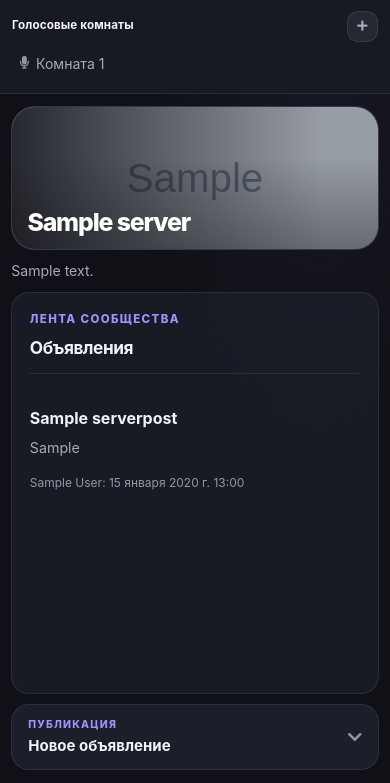
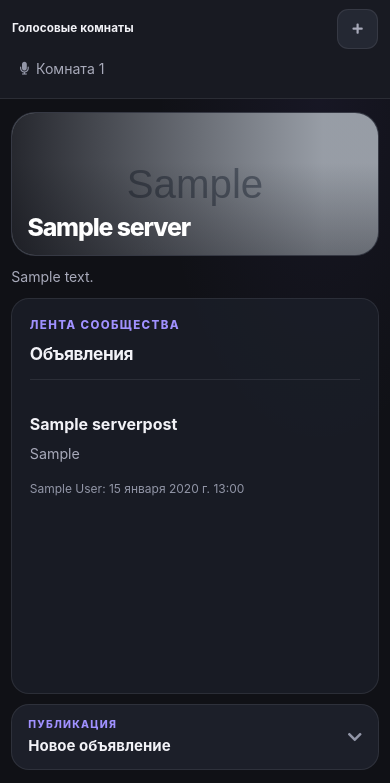
Before and after one commit to MichaelBogdanov/vibetalk, a Django app: page /server/1/ in a window 390 px wide. Shown: the part 61-844 px from the top of the page. Run offline with Django 4.2, Linux system fonts and the light colour scheme; a user stored in the database is signed in; tables that the repository leaves empty hold one stand-in row (values such as "Sample post"); grey boxes marked "Sample" are stand-in pictures; some libraries are stand-ins or nearby versions.

Commit message:
Исправлены детали интерфейса чатов

```diff
--- a/website/static/styles/style.css
+++ b/website/static/styles/style.css
@@ -201,9 +201,10 @@ a { color: inherit; text-decoration: none; }
 }
 .aside h3 button {
   display: grid;
-  width: 2.25rem;
-  height: 2.25rem;
-  flex: 0 0 2.25rem;
+  width: 3rem;
+  height: 3rem;
+  min-height: 3rem;
+  flex: 0 0 3rem;
   place-items: center;
   border: 1px solid var(--border);
   border-radius: 0.7rem;
@@ -238,7 +239,7 @@ a { color: inherit; text-decoration: none; }
 .aside ul li.active a > i { color: var(--accent); }
 .aside ul.server_categories li a { grid-template-columns: 1.2rem minmax(0,1fr); }
 .aside ul.rooms { min-height: 0; flex: 1 1 auto; }
-.aside:has(.rooms) h3 { margin-bottom: 0.75rem; }
+.aside:has(.rooms) h3 { min-height: 3rem; margin-bottom: 0.75rem; }
 .aside:has(.rooms) .rooms { overflow-y: auto; }
 .aside .friends { gap: 0.2rem; }
 .aside .friends li:first-child { margin-bottom: 0.55rem; }
@@ -547,6 +548,9 @@ button:disabled { cursor: wait; opacity: 0.65; }
 .server-cover h1 { position: absolute; z-index: 1; right: 1.25rem; bottom: 1.15rem; left: 1.35rem; color: white; font-size: clamp(1.5rem, 3vw, 2.35rem); }
 .server-description { max-height: 4.8rem; margin: 0; overflow: auto; color: var(--text-soft); font-size: 0.88rem; line-height: 1.55; }
 #server_posts { min-height: 0; overflow: auto; padding: 1.1rem; border: 1px solid var(--border); border-radius: var(--radius-card); background: rgba(28,31,41,.78); scrollbar-width: thin; scrollbar-color: #3e424e transparent; }
+#server_posts::-webkit-scrollbar, #messages-container::-webkit-scrollbar { width: 0.65rem; }
+#server_posts::-webkit-scrollbar-track, #messages-container::-webkit-scrollbar-track { margin-block: 0.65rem; border-radius: 999px; background: transparent; }
+#server_posts::-webkit-scrollbar-thumb, #messages-container::-webkit-scrollbar-thumb { border: 0.15rem solid transparent; border-radius: 999px; background: #3e424e; background-clip: content-box; }
 #server_posts .section-heading { padding-bottom: 0.75rem; border-bottom: 1px solid var(--border); }
 #server_posts article { padding: 1rem 0; border-bottom: 1px solid var(--border); }
 #server_posts article:last-of-type { border-bottom: 0; }
@@ -658,7 +662,7 @@ button:disabled { cursor: wait; opacity: 0.65; }
   border-radius: 1rem 1rem 1rem 0.3rem;
   background: var(--surface-raised);
 }
-#messages-container .message-header { display: flex; justify-content: flex-end; }
+#messages-container .message-header { display: flex; align-items: center; justify-content: flex-end; }
 #messages-container .message.friend_message .message-header { justify-content: flex-start; }
 #messages-container .message small { color: var(--text-muted); font-size: 0.68rem; }
 #messages-container .message-content { color: var(--text); line-height: 1.55; white-space: pre-wrap; overflow-wrap: anywhere; }
@@ -672,7 +676,7 @@ button:disabled { cursor: wait; opacity: 0.65; }
 .composer-meta { display: flex; min-height: 1.1rem; align-items: center; justify-content: space-between; gap: 1rem; }
 #filename { min-width: 0; margin: 0; overflow: hidden; color: var(--text-soft); font-size: 0.75rem; text-overflow: ellipsis; white-space: nowrap; }
 .composer-hint { margin: 0; color: var(--text-muted); font-size: 0.69rem; text-align: right; }
-.composer-controls { display: grid; grid-template-columns: minmax(0,1fr) 3rem; grid-template-rows: 3rem 3rem; align-items: stretch; gap: 0.45rem; }
+.composer-controls { display: grid; grid-template-columns: minmax(0,1fr) 3rem; grid-template-rows: 3rem 3rem; align-items: center; gap: 0.45rem; }
 #message-form textarea { grid-column: 1; grid-row: 1 / span 2; width: 100%; height: 6.45rem; min-height: 0; max-height: 6.45rem; padding: 0.8rem 0.9rem; overflow-x: hidden; overflow-y: auto; overscroll-behavior: contain; resize: none; line-height: 1.45; scrollbar-width: thin; }
 #message-form #file_upload { display: none; }
 #message-form .custom_file_upload {
@@ -715,7 +719,7 @@ button:disabled { cursor: wait; opacity: 0.65; }
     var(--canvas);
 }
 .auth-brand { display: inline-flex; align-items: center; gap: 0.65rem; margin-bottom: 1.5rem; color: var(--text); font-size: 1rem; font-weight: 800; letter-spacing: -0.02em; }
-.auth-brand img { width: 2.4rem; height: 2.4rem; padding: 0.2rem; border: 1px solid var(--border); border-radius: 0.8rem; background: var(--surface); object-fit: contain; }
+.auth-brand img { width: 2.4rem; height: 2.4rem; padding: 0.2rem; border: 1px solid var(--border); border-radius: 0.8rem; background: var(--rail); object-fit: contain; }
 .auth-panel { width: min(100%, 28rem); padding: clamp(1.4rem, 4vw, 2.25rem); border: 1px solid var(--border); border-radius: var(--radius-panel); background: rgba(28,31,41,.94); box-shadow: var(--shadow-panel); }
 .auth-panel .eyebrow { margin-bottom: 0.45rem !important; }
 .auth-panel h1 { margin: 0; font-size: 1.75rem; letter-spacing: -0.045em; }
@@ -727,6 +731,7 @@ button:disabled { cursor: wait; opacity: 0.65; }
 .auth-switch a { color: var(--accent); font-weight: 700; text-underline-offset: 0.15em; }
 .auth-switch a:hover { text-decoration: underline; }
 .swal2-popup { border: 1px solid var(--border) !important; border-radius: var(--radius-panel) !important; background: var(--surface-raised) !important; color: var(--text) !important; box-shadow: var(--shadow-panel) !important; }
+.swal2-popup .swal2-timer-progress-bar-container { border-bottom-right-radius: inherit; border-bottom-left-radius: inherit; }
 .swal2-title, .swal2-html-container { color: var(--text) !important; }
 .swal2-popup .swal2-styled.swal2-confirm { min-height: 2.75rem; padding: 0.7rem 1.1rem; border-radius: var(--radius-control) !important; background: var(--accent-strong) !important; color: #fff !important; font-weight: 750; }
 .swal2-timer-progress-bar { background: var(--accent) !important; }
@@ -778,9 +783,9 @@ body:has(#root) { min-height: 100dvh; overflow: hidden; }
   .aside ul li a { min-height: 2.5rem; grid-template-columns: auto auto; grid-template-rows: 1fr; column-gap: 0.45rem; padding: 0.55rem 0.7rem; white-space: nowrap; }
   .aside ul li a > i { grid-row: 1; font-size: 0.8rem; }
   .aside ul li a small { display: none; }
-  .aside:has(.rooms) { display: grid; grid-template-rows: 2.35rem auto; max-height: 7.4rem; }
-  .aside:has(.rooms) h3 { min-height: 2.35rem; margin: 0; }
-  .aside:has(.rooms) h3 button { width: 2.05rem; min-width: 2.05rem; height: 2.05rem; min-height: 2.05rem; flex-basis: 2.05rem; padding: 0; }
+  .aside:has(.rooms) { display: grid; grid-template-rows: 2.75rem auto; max-height: 7.8rem; }
+  .aside:has(.rooms) h3 { min-height: 2.75rem; margin: 0; }
+  .aside:has(.rooms) h3 button { width: 2.75rem; min-width: 2.75rem; height: 2.75rem; min-height: 2.75rem; flex-basis: 2.75rem; padding: 0; }
   .aside:has(.rooms) .rooms { max-height: 2.8rem; flex-direction: row; overflow-x: auto; overflow-y: hidden; }
   .aside .friends li:first-child a { width: 2.75rem; justify-content: center; grid-template-columns: 1fr; padding: 0.55rem; }
   .aside .friends .friend-search-label { display: none; }
@@ -795,6 +800,7 @@ body:has(#root) { min-height: 100dvh; overflow: hidden; }
   #message-form .custom_file_upload, #message-form #send_message { width: 2.85rem; min-width: 2.85rem; height: 2.85rem; min-height: 2.85rem; }
   #messages-container .message { max-width: 88%; }
   .composer-hint { display: none; }
+  #message-form:not(.has-attachment) .composer-meta { display: none; }
   .content:has(#server_posts) { grid-template-rows: minmax(8rem,17dvh) auto minmax(0,1fr) auto; gap: 0.65rem; padding: 0.8rem 0.7rem; }
   .server-cover h1 { right: 0.9rem; bottom: 0.8rem; left: 0.95rem; }
   .content:has(#server_posts) { overflow-y: auto; }
@@ -820,9 +826,9 @@ body:has(#root) { min-height: 100dvh; overflow: hidden; }
   .composer-meta { gap: 0.4rem; }
   .composer-hint { font-size: 0.62rem; }
   #message-form { gap: 0.4rem; padding: 0.5rem; }
-  .aside:has(.rooms) { grid-template-rows: 2.2rem auto; max-height: 7.2rem; }
-  .aside:has(.rooms) h3 { min-height: 2.2rem; }
-  .aside:has(.rooms) h3 button { width: 1.95rem; min-width: 1.95rem; height: 1.95rem; min-height: 1.95rem; flex-basis: 1.95rem; }
+  .aside:has(.rooms) { grid-template-rows: 2.55rem auto; max-height: 7.55rem; }
+  .aside:has(.rooms) h3 { min-height: 2.55rem; }
+  .aside:has(.rooms) h3 button { width: 2.55rem; min-width: 2.55rem; height: 2.55rem; min-height: 2.55rem; flex-basis: 2.55rem; }
   .composer-controls { grid-template-columns: minmax(0,1fr) 2.6rem; grid-template-rows: 2.6rem 2.6rem; gap: 0.4rem; }
   #message-form textarea { height: 5.6rem; max-height: 5.6rem; padding: 0.6rem; font-size: 0.9rem; }
   #message-form .custom_file_upload, #message-form #send_message { width: 2.6rem; min-width: 2.6rem; height: 2.6rem; min-height: 2.6rem; }
--- a/website/templates/conversation.html
+++ b/website/templates/conversation.html
@@ -77,6 +77,7 @@ fileInput.addEventListener('click', function(e) {
         fileInput.innerHTML = `{% fa5_icon 'plus' 'fa' %}`;
         fileInputLabel.innerHTML = `&nbsp;`;
         fileInputLabel.style.display = 'none';
+        document.getElementById('message-form').classList.remove('has-attachment');
         e.preventDefault();
         fileInput.setAttribute("for", "file_upload");
     }
@@ -86,6 +87,7 @@ realFileInput.addEventListener('change', function () {
     const file = this.files[0];
     if (!file) {
         currentFileClientMessageId = null;
+        document.getElementById('message-form').classList.remove('has-attachment');
         return;
     }
 
@@ -101,6 +103,7 @@ realFileInput.addEventListener('change', function () {
         fileInputLabel.innerHTML = '&nbsp;';
         fileInputLabel.style.display = 'none';
         fileInput.innerHTML = `{% fa5_icon 'plus' 'fa' %}`;
+        document.getElementById('message-form').classList.remove('has-attachment');
 
         return;
     }
@@ -109,6 +112,7 @@ realFileInput.addEventListener('change', function () {
         `Прикрепленный файл: ${file.name} (${formatFileSize(file.size)})`;
     fileInputLabel.style.display = 'block';
     fileInput.innerHTML = `{% fa5_icon 'ban' 'fa' %}`;
+    document.getElementById('message-form').classList.add('has-attachment');
     currentFileClientMessageId = createClientMessageId();
 });
 
@@ -458,6 +462,7 @@ async function uploadFileAndSendMessage(text, file) {
         fileInputLabel.textContent = '';
         fileInputLabel.style.display = 'none';
         document.querySelector('.custom_file_upload').innerHTML = `{% fa5_icon 'plus' 'fa' %}`;
+        document.getElementById('message-form').classList.remove('has-attachment');
         currentFileClientMessageId = null;
     } catch (error) {
         console.error('Ошибка отправки файла:', error);
```
